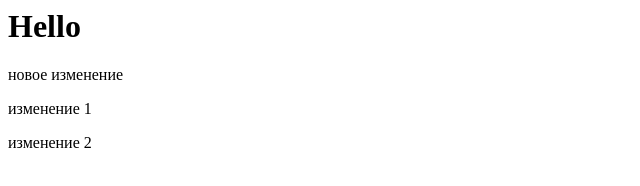
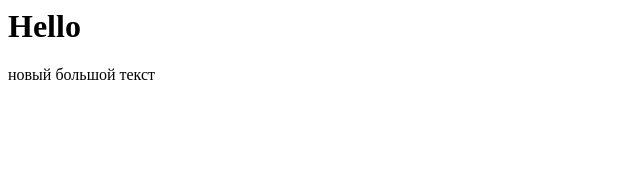
Before and after one commit to odvk/pyprojpublic, a plain HTML site: page index.html in a window 1280 px wide. Shown: the whole page, without its empty margins (0-640 px from the left). Drawn offline with Linux system fonts and the light colour scheme.

Commit message:
one more commit

```diff
--- a/index.html
+++ b/index.html
@@ -1,7 +1,3 @@
 <h1>Hello </h1>
 
-<p>новое изменение</p>
-
-<p>изменение 1</p>
-
-<p>изменение 2</p>
+<p>новый большой текст</p>
```
